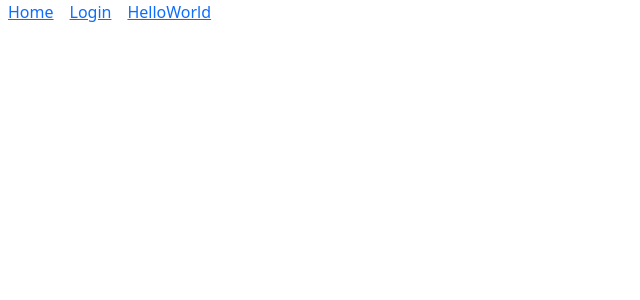
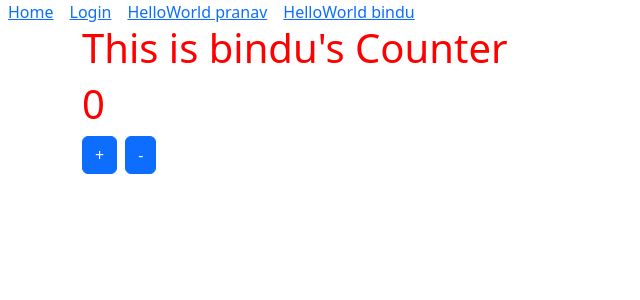
Before and after one commit to kartarSingh02/fundamentals-Vuejs, a Vue app: page /helloworld/bindu in a window 1280 px wide. Before the commit this address had no page. Shown: the top 300 px of the page, without its empty margins (0-640 px from the left). Built offline with nearby package versions, Linux system fonts and the light colour scheme.

Commit message:
dynamic-components and 404 page added

```diff
--- a/src/App.vue
+++ b/src/App.vue
@@ -10,7 +10,9 @@
   <!-- <component :is="tab" /> -->
   <router-link to="/" class="mx-2">Home</router-link>
   <router-link to="/login" class="mx-2">Login</router-link>
-  <router-link to="/helloworld" class="mx-2">HelloWorld</router-link>
+  <!-- <router-link to="/helloworld" class="mx-2">HelloWorld</router-link> -->
+  <router-link to="/helloworld/pranav" class="mx-2">HelloWorld pranav</router-link>
+  <router-link to="/helloworld/bindu" class="mx-2">HelloWorld bindu</router-link>
   <router-view></router-view>
 </template>
 
--- a/src/components/HelloWorld.vue
+++ b/src/components/HelloWorld.vue
@@ -1,6 +1,6 @@
 <template>
   <div class="hello container">
-    <h1>This is Counter</h1>
+    <h1>This is {{ profile }}'s Counter</h1>
     <h1>{{ msg }}</h1>
     <!-- <P>{{ email}}</P>
     <P>{{ email = "abcd@gmail.com"}}</P>
@@ -14,8 +14,16 @@
 </template>
 
 <script>
+import { useRoute } from "vue-router";
 export default {
   name: "HelloWorld",
+
+  mounted() {
+    const route = useRoute();
+    console.warn("route", route.params.name);
+    this.profile = route.params.name;
+  },
+
   props: {
     msg: String,
   },
@@ -40,6 +48,7 @@ export default {
   data() {
     return {
       count: 0,
+      profile: "",
     };
   },
   // in watch we have to write the same name as data property to make it work, this observe and react to changes in a specific data property or computed property
--- /dev/null
+++ b/src/components/PageNotFound.vue
@@ -0,0 +1,14 @@
+<template>
+  <h1>Page Note Found</h1>
+</template>
+<script>
+export default {
+  name: "PageNotFound",
+};
+</script>
+
+<style scoped>
+h1 {
+  color: orange;
+}
+</style>
--- a/src/routes.js
+++ b/src/routes.js
@@ -4,6 +4,7 @@ import HomeView from './components/HomeView.vue' ;
 import LoginView from './components/LoginView.vue' ;
 import HelloWorld from './components/HelloWorld.vue' ;
 import ChildView from './components/ChildView.vue' ;
+import PageNotFound from './components/PageNotFound.vue' ;
 
 const routes=[
     {
@@ -18,13 +19,18 @@ const routes=[
     },
     {
         name:'HelloWorld',
-        path:'/helloworld',
+        path:'/helloworld/:name',
         component:HelloWorld
     },
     {
         name:'ChildView',
         path:'/child',
         component:ChildView
+    },
+    {
+        name:'PageNotFound',
+        path:'/:pathMatch(.*)*',
+        component:PageNotFound
     }
 ];
 
```
